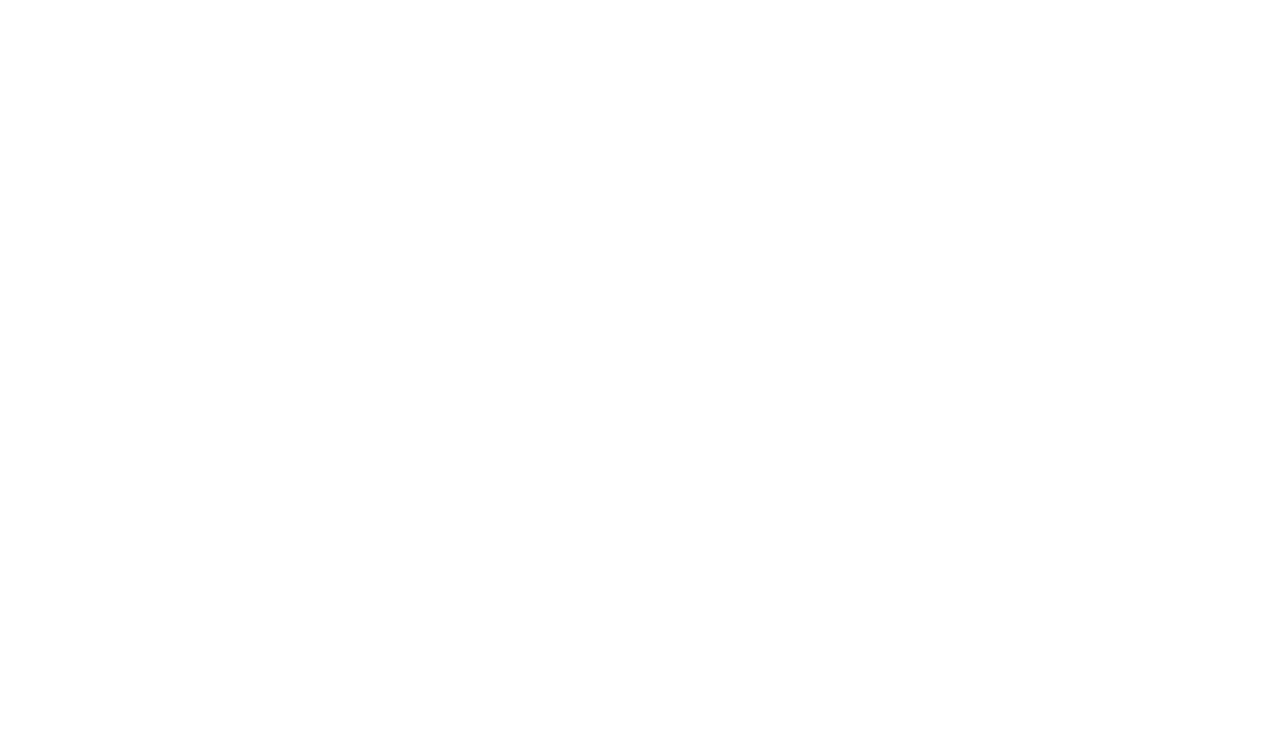
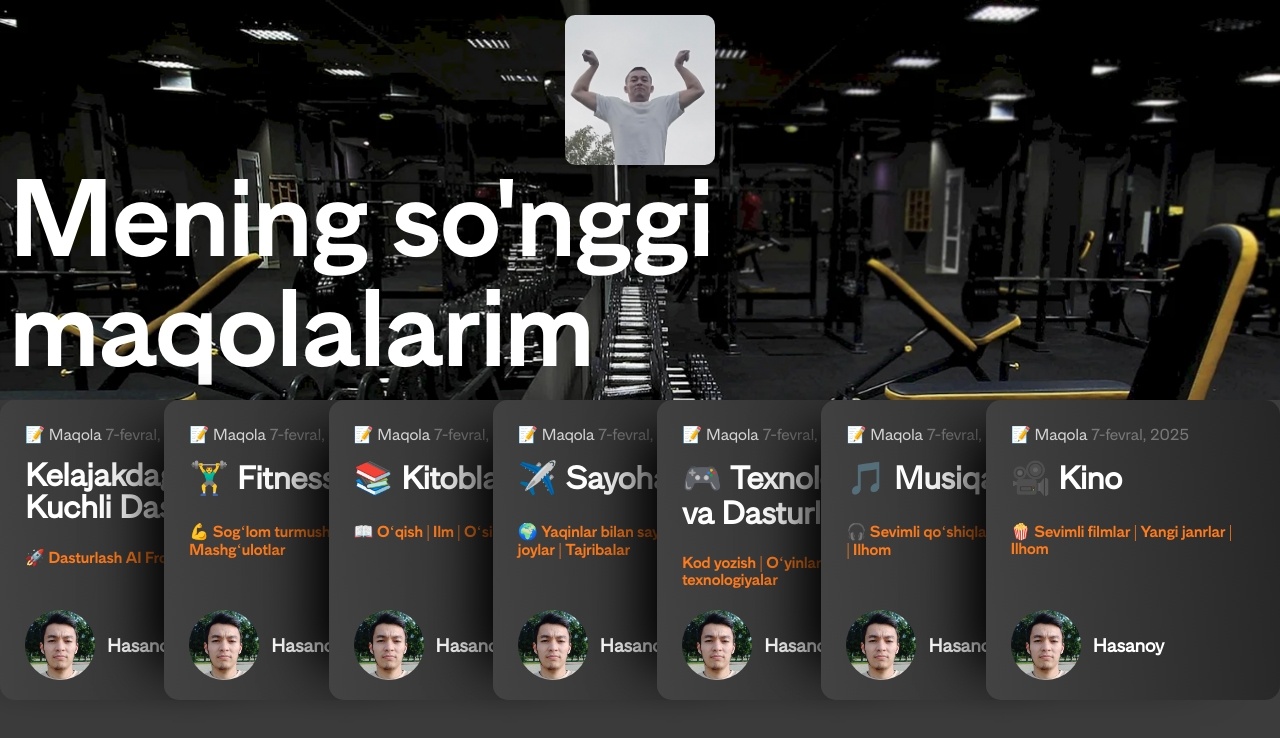
Before and after one commit to QodirovDeveloper/animation-keyframes, a plain HTML site: page index.html in a window 1280 px wide. Drawn offline with Linux system fonts and the light colour scheme; a web font is replaced by a local one.

Commit message:
add code

```diff
--- a/index.html
+++ b/index.html
@@ -1,12 +1,114 @@
 <!DOCTYPE html>
 <html lang="en">
+
 <head>
   <meta charset="UTF-8">
   <meta name="viewport" content="width=device-width, initial-scale=1.0">
   <link rel="stylesheet" href="src/css/style.css">
+  <link rel="stylesheet" href="src/css/fonts/fonts.css">
+  <link rel="icon" type="image/png" href="src/images/avatar.png">
   <title>animation, keyframes</title>
+
 </head>
 <body>
 
+  <div class="element">
+    <div class="element__one">
+    </div>
+    <h1 class="title">Mening so'nggi maqolalarim</h1>
+  </div>
+  <div class="line">
+    <div class="card">
+      <p>📝 Maqola <span> 7-fevral, 2025</span>
+      </p>
+      <h1>Kelajakdagi Kuchli Dasturchi </h1>
+      <p class="skills">🚀 Dasturlash AI Frontend</p>
+      <div class="avatar">
+        <img src="src/images/avatar.png" alt="avatar" width="70px">
+        <h3>Hasanoy</h3>
+      </div>
+    </div>
+
+    <!--!!! skills-2 -->
+
+    <div class="card">
+      <p>📝 Maqola <span> 7-fevral, 2025</span>
+      </p>
+      <h1> 🏋️‍♂️ Fitness </h1>
+      <p class="skills">
+        💪 Sog‘lom turmush tarzi | Sport | Mashg‘ulotlar</p>
+        <div class="avatar">
+          <img src="src/images/avatar.png" alt="avatar" width="70px">
+          <h3>Hasanoy</h3>
+        </div>
+      </div>
+
+    <!--!!! skills-3 -->
+
+      <div class="card">
+        <p>📝 Maqola <span> 7-fevral, 2025</span>
+        </p>
+        <h1>📚 Kitoblar </h1>
+        <p class="skills">📖 O‘qish | Ilm | O‘sish</p>
+        <div class="avatar">
+          <img src="src/images/avatar.png" alt="avatar" width="70px">
+          <h3>Hasanoy</h3>
+        </div>
+      </div>
+
+      <!--!!! skills-4 -->
+
+      <div class="card">
+        <p>📝 Maqola <span> 7-fevral, 2025</span>
+        </p>
+        <h1>✈️ Sayohatlar</h1>
+        <p class="skills">🌍 Yaqinlar bilan sayohat | Yangi joylar | Tajribalar</p>
+        <div class="avatar">
+          <img src="src/images/avatar.png" alt="avatar" width="70px">
+          <h3>Hasanoy</h3>
+        </div>
+      </div>
+
+      <!--!!! skills-5 -->
+
+      <div class="card">
+        <p>📝 Maqola <span> 7-fevral, 2025</span>
+      </p>
+      <h1>🎮 Texnologiya va Dasturlash </h1>
+      <p class="skills">Kod yozish | O‘yinlar | Yangi texnologiyalar
+      </p>
+      <div class="avatar">
+        <img src="src/images/avatar.png" alt="avatar" width="70px">
+        <h3>Hasanoy</h3>
+      </div>
+    </div>
+
+    <!--!!! skills-6 -->
+
+    <div class="card">
+      <p>📝 Maqola <span> 7-fevral, 2025</span>
+      </p>
+      <h1>🎵 Musiqa </h1>
+      <p class="skills">🎧 Sevimli qo‘shiqlar | Yangi janrlar | Ilhom</p>
+      <div class="avatar">
+        <img src="src/images/avatar.png" alt="avatar" width="70px">
+        <h3>Hasanoy</h3>
+      </div>
+    </div>
+
+    <!--!!! skills-7 -->
+
+    <div class="card">
+      <p>📝 Maqola <span> 7-fevral, 2025</span>
+      </p>
+      <h1>🎥 Kino </h1>
+      <p class="skills">🍿 Sevimli filmlar | Yangi janrlar | Ilhom</p>
+      <div class="avatar">
+        <img src="src/images/avatar.png" alt="avatar" width="70px">
+        <h3>Hasanoy</h3>
+      </div>
+    </div>
+  </div>
+
 </body>
 </html>
--- /dev/null
+++ b/src/css/fonts/fonts.css
@@ -0,0 +1,34 @@
+@font-face {
+  font-family: 'MD Primer Test Regular';
+  font-style: normal;
+  font-weight: 400; /* Нормальный вес */
+  src: local('MD Primer Test Regular'), url('fonts/MDPrimerTest-Regular.woff') format('woff');
+}
+
+@font-face {
+  font-family: 'MD Primer Test Light';
+  font-style: normal;
+  font-weight: 300; /* Легкий вес */
+  src: local('MD Primer Test Light'), url('fonts/MDPrimerTest-Light.woff') format('woff');
+}
+
+@font-face {
+  font-family: 'MD Primer Test Medium';
+  font-style: normal;
+  font-weight: 500; /* Средний вес */
+  src: local('MD Primer Test Medium'), url('fonts/MDPrimerTest-Medium.woff') format('woff');
+}
+
+@font-face {
+  font-family: 'MD Primer Test Semibold';
+  font-style: normal;
+  font-weight: 600; /* Полужирный вес */
+  src: local('MD Primer Test Semibold'), url('fonts/MDPrimerTest-Semibold.woff') format('woff');
+}
+
+@font-face {
+  font-family: 'MD Primer Test Bold';
+  font-style: normal;
+  font-weight: 700; /* Жирный вес */
+  src: local('MD Primer Test Bold'), url('fonts/MDPrimerTest-Bold.woff') format('woff');
+}
--- a/src/css/style.css
+++ b/src/css/style.css
@@ -0,0 +1,161 @@
+@import url(https://fonts.googleapis.com/css2?family=Courier+Prime:wght@100;200;300;400;500;600;700&display=swap);
+@font-face {
+  font-family: 'MD Primer Test Black';
+  src: url(./fonts/MDPrimerTest-Semibold.woff);
+}
+@font-face {
+  font-family: 'MD Primer Test Regular';
+  src: url(./fonts/MDPrimerTest-Regular.woff);
+}
+*
+{
+  padding: 0;
+  margin: 0;
+  box-sizing: border-box;
+}
+.container
+{
+  max-width: 1000px;
+  margin: 0 auto;
+  width: 100%;
+}
+body
+{
+  background: #3C3C3C;
+}
+.title
+{
+  font-family: 'MD Primer Test Black';
+  font-size: 110px;
+  color: #fff;
+}
+.element
+{
+  padding: 10px;
+  display: flex;
+  align-items: center;
+  justify-content: center;
+  flex-direction: column;
+  background: url(../images/gym-back.png) no-repeat center / cover;
+  height: 400px;
+}
+.element__one
+{
+  padding-top: 100px;
+  width: 150px;
+  height: 150px;
+  background: url(../images/me.png) no-repeat center / cover;
+  display: flex;
+  align-items: center;
+  justify-content: center;
+  border-radius: 10px;
+  /* animation-duration: 2.5s;
+  animation-name: spin;
+  animation-iteration-count: infinite;
+  animation-play-state: paused;
+  animation-direction: alternate; */
+  /* animation-direction: normal; */
+  /* animation-fill-mode: forwards; */
+  /*!!!!!! qisqacha */
+  animation: 2.5s spin ease infinite alternate paused;
+}
+.element__one:hover
+{
+  animation-play-state: running;
+}
+@keyframes spin
+{
+  0%
+  {
+  }
+  50%
+  {
+    scale: 1.7;
+    transform: rotate(0);
+    border-radius: 0;
+  }
+  100%
+  {
+    transform: rotate(360deg);
+    border-radius: 50%;
+    scale: 1.7;
+  }
+}
+.line
+{
+  display: flex;
+
+}
+.card
+{
+  position: relative;
+  font-family: 'MD Primer Test Regular';
+  width: 400px;
+  height: 300px;
+  box-shadow: -2rem 0 3rem -2rem #000;
+  padding: 25px;
+  border-radius: 15px;
+  background: linear-gradient(85deg, #434343, #262626);
+  color: #fff;
+  display: flex;
+  flex-direction: column;
+  transition: .2s all;
+}
+/*  */
+.card:first-child:hover
+{
+  transform: translate(-0.5rem, -1rem) rotate(3deg);
+}
+.card:hover
+{
+  transform: translate(-1rem) rotate(3deg);
+}
+.card:hover ~ .card
+{
+  transform: translateX(130px);
+}
+.card:not(:first-child)
+{
+  margin-left: -130px;
+  box-shadow: -3rem 0 3rem -2rem #000;
+}
+
+.avatar
+{
+  display: flex;
+  align-items: center;
+  gap: 12px;
+  position: absolute;
+  top: 210px;
+}
+.avatar h3:hover
+{
+  color: #BBBBBB;
+}
+.avatar img:hover
+{
+  opacity: .5;
+}
+.avatar img
+{
+  border-radius: 50px
+}
+.card h1:hover
+{
+  color: #BBBBBB;
+}
+.card p
+{
+  color: #D4D4D4;
+  padding-bottom: 15px;
+}
+.card span
+{
+  color: #777777;
+}
+.card .skills
+{
+  padding-top: 25px;
+  color: #FF7A18 !important;
+  font-family: 'MD Primer Test Black';
+}
```
Also changed, not shown: src/css/fonts/MDPrimerTest-Black.woff (added), src/css/fonts/MDPrimerTest-Bold.woff (added), src/css/fonts/MDPrimerTest-Light.woff (added), src/css/fonts/MDPrimerTest-Medium.woff (added), src/css/fonts/MDPrimerTest-Regular.woff (added), src/css/fonts/MDPrimerTest-Semibold.woff (added), src/images/avatar.png (added), src/images/gym-back.png (added), src/images/gym.webp (added), src/images/me.png (added), src/images/me2.png (added).
